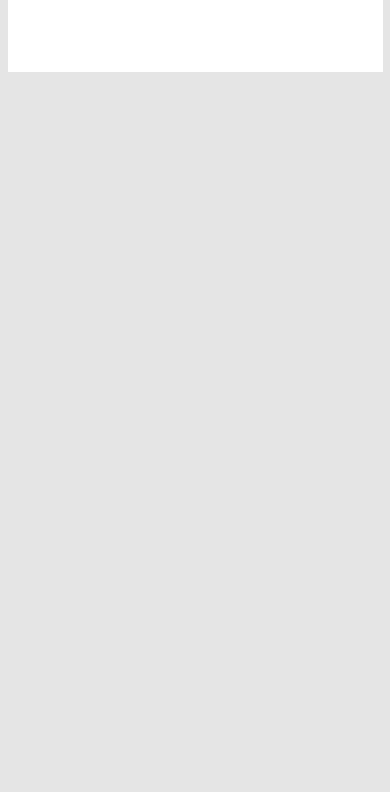
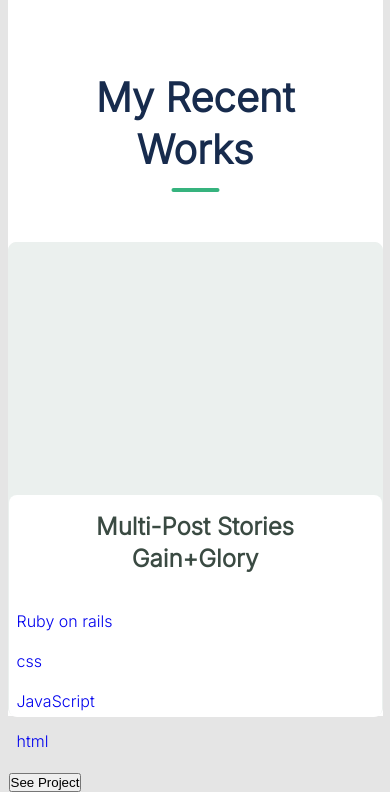
Before and after one commit to dd-obua/Portfolio, a website: page index.html in a window 390 px wide. Shown: the part 568-1360 px from the top of the page. Before the commit the page ends 844 px from the top, so only its background shows below. Drawn offline with Linux system fonts and the light colour scheme.

Commit message:
Add first part of mobile version

```diff
--- a/index.html
+++ b/index.html
@@ -43,6 +43,32 @@
       </ul>
     </div>
 
+    <section class="mobile">
+      <div id="works">
+        <h3>My Recent <br> Works</h3>
+      </div>
+      <div class="img">
+        <img src="images/Indicator.svg" alt="">
+      </div>
+      <article class="first-article">
+        <div class="first-part"></div>
+        <div class="second-part">
+          <div class="muti-post flex-item">
+            <h3>Multi-Post Stories <br> Gain+Glory</h3>
+          </div>
+          <div class="languages flex-item">
+            <ul>
+              <li><a href="#">Ruby on rails</a></li>
+              <li><a href="#">css</a></li>
+              <li><a href="#">JavaScript</a></li>
+              <li><a href="#">html</a></li>
+            </ul>
+          </div>
+          <div class="btn flex-item"><button>See Project</button></div>
+        </div>
+      </article>
+    </section>
+
   </body>
 
 </html>
--- a/style.css
+++ b/style.css
@@ -5,7 +5,7 @@
 }
 
 body {
-  font-family: Inter, sans-serif;
+  font-family: Inter;
   background: #e5e5e5;
 }
 
@@ -89,3 +89,79 @@ ul li {
   margin: 20px 8px;
   align-items: center;
 }
+
+.mobile {
+  margin: 0 auto;
+  width: 375px;
+  background: #fff;
+}
+
+section {
+  display: grid;
+  width: 375px;
+  margin: 0 auto;
+}
+
+div #works {
+  margin: 0;
+  padding: 0 26px 24px 0;
+  height: 97px;
+}
+
+h3 {
+  color: #172b4d;
+  font-size: 40px;
+  line-height: 52px;
+  text-align: center;
+}
+
+.img {
+  margin: 0 auto;
+  width: 48px;
+  height: 4px;
+  margin-bottom: 62px;
+}
+
+.first-article {
+  flex-grow: 1;
+  background: #ebf0ee;
+  height: 474px;
+  border: 1px solid #ebf0ee;
+  border-radius: 8px;
+}
+
+.first-part {
+  margin-bottom: 252px;
+}
+
+.second-part {
+  height: 222px;
+  background: #fff;
+  border-radius: 8px;
+
+}
+
+.muti-post {
+
+}
+
+.muti-post h3 {
+  color: #3a4a42;
+  font-weight: 600;
+  line-height: 32px;
+  font-size: 24px;
+  padding: 16px;
+}
+
+.languages {
+  display: flex;
+  flex-direction: row;
+  justify-content: space-between;
+  flex-wrap: nowrap;
+  flex-grow: 1;
+  align-items: center;
+}
+
+.languages a {
+  text-decoration: none;
+}
```
Also changed, not shown: images/Indicator.svg (added), images/Plaholder.svg (added).
